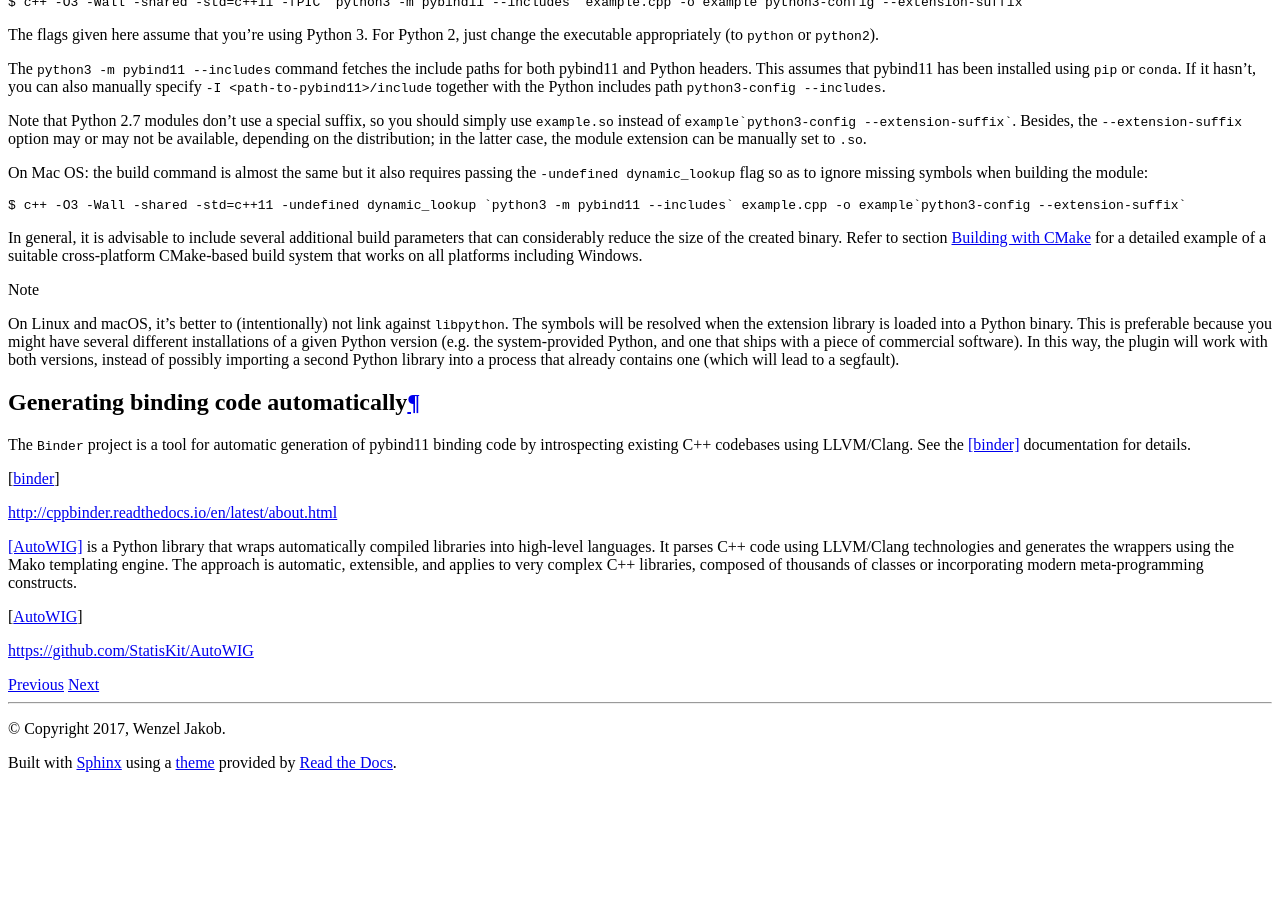
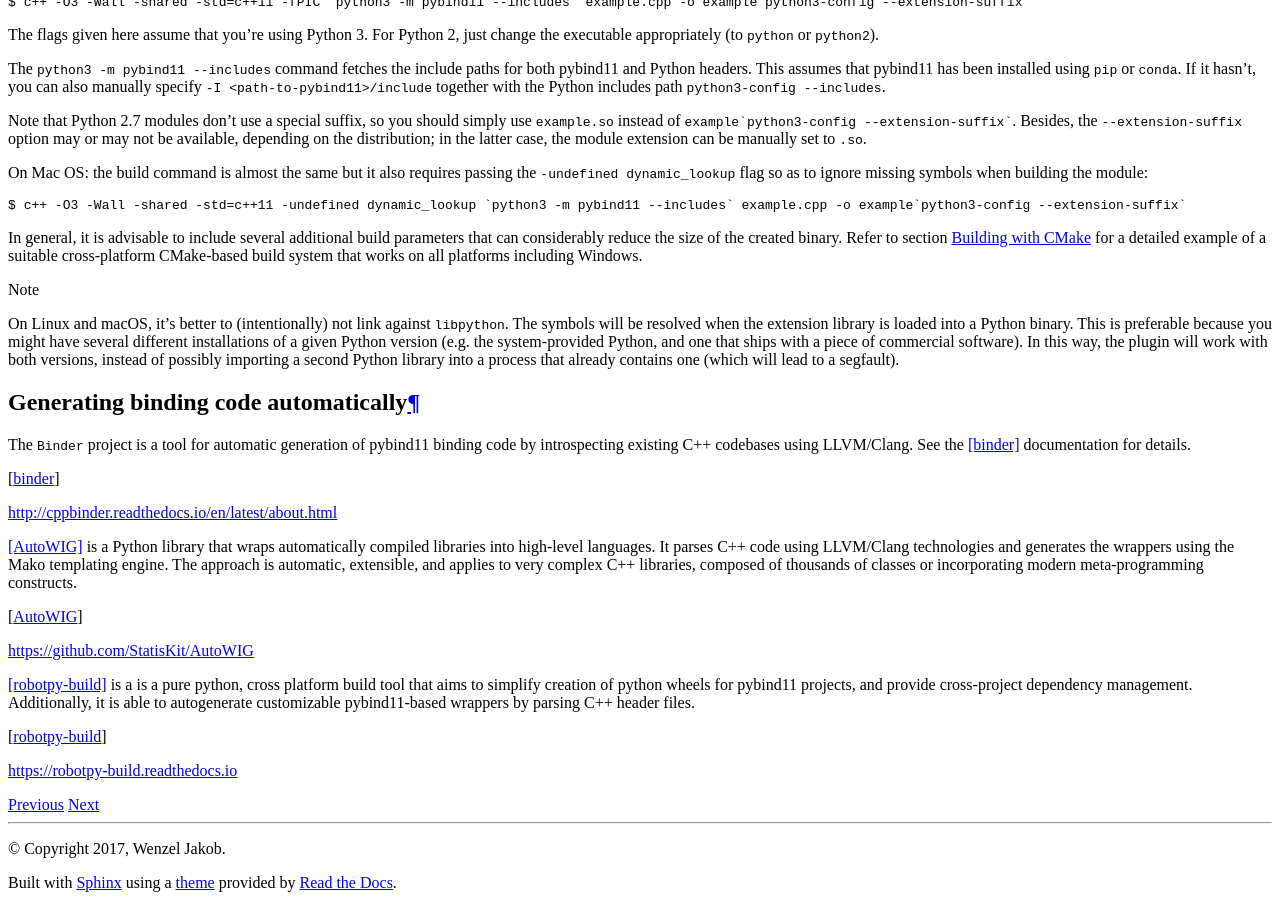
Before and after one commit to pybind/pybind11, a Sphinx documentation site: the page built from docs/compiling.rst, in a window 1280 px wide and 900 px high, scrolled down 3710 px. Built offline with Sphinx 7.4.7 and the Read the Docs theme 2.0.0, drawn with Linux system fonts in a browser that asks for light colours; before the commit the page ends 4490 px from its top, so only the background shows below that.

Commit message:
Add robotpy-build to list of tools

```diff
--- a/docs/compiling.rst
+++ b/docs/compiling.rst
@@ -306,3 +306,10 @@ extensible, and applies to very complex C++ libraries, composed of thousands of
 classes or incorporating modern meta-programming constructs.
 
 .. [AutoWIG] https://github.com/StatisKit/AutoWIG
+
+[robotpy-build]_ is a is a pure python, cross platform build tool that aims to
+simplify creation of python wheels for pybind11 projects, and provide
+cross-project dependency management. Additionally, it is able to autogenerate
+customizable pybind11-based wrappers by parsing C++ header files.
+
+.. [robotpy-build] https://robotpy-build.readthedocs.io
```
